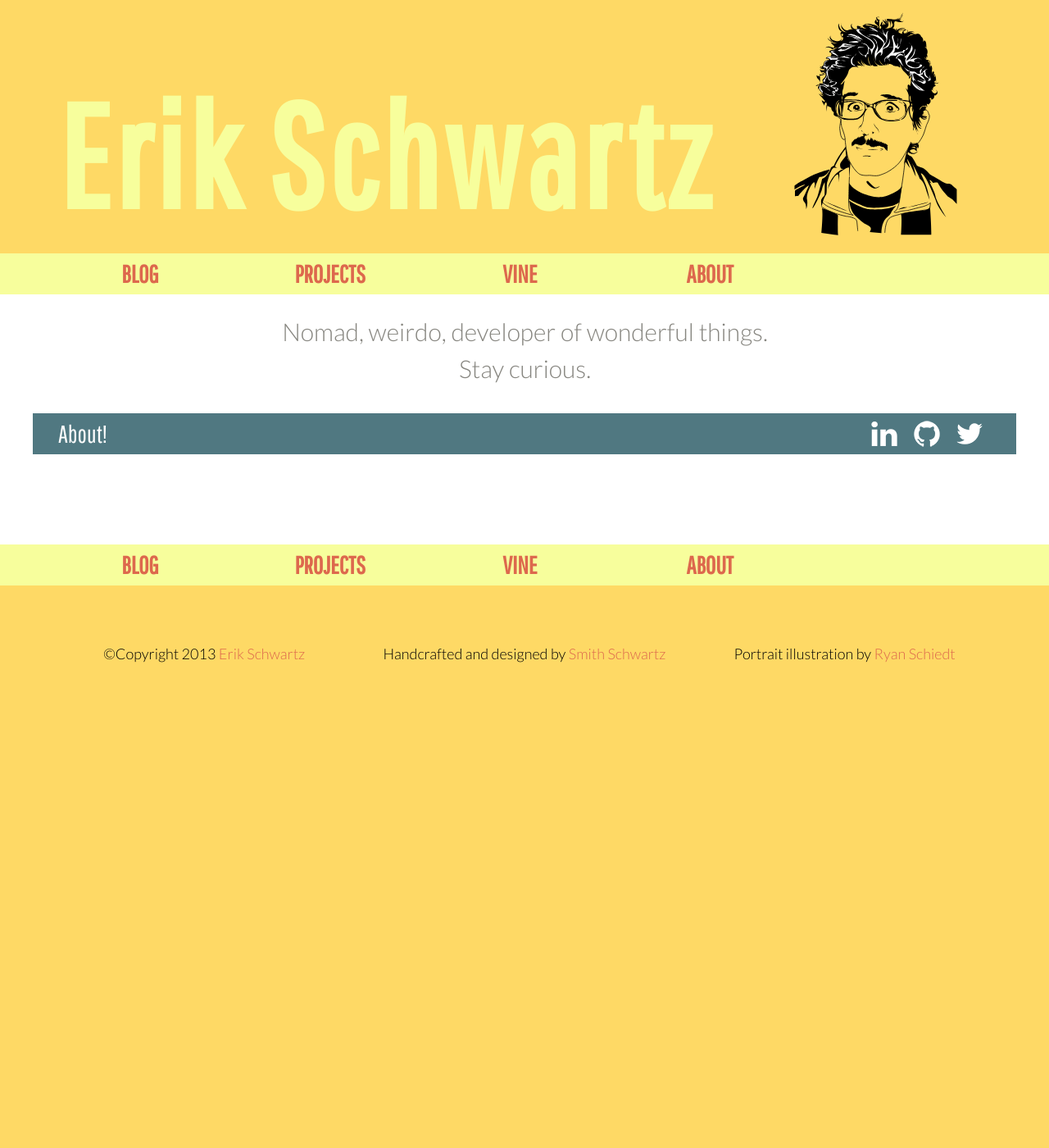
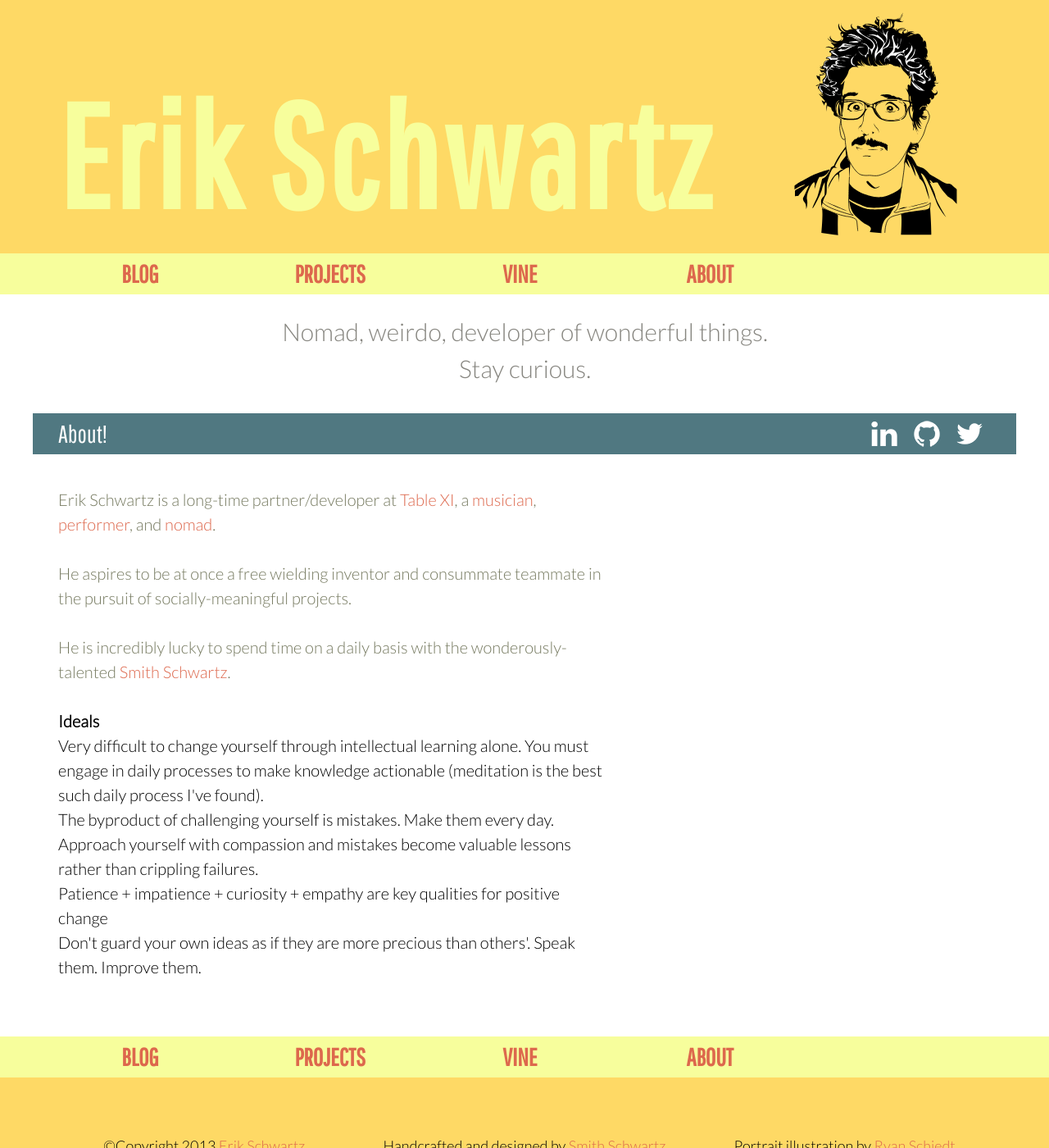
Before and after one commit to eeeschwartz/erikschwartz, a Jekyll site: the page built from about/index.html, in a window 1280 px wide and 1400 px high. Shown: the whole window at 82% size. Built offline with Jekyll 4.4.1, drawn with Linux system fonts in a browser that asks for light colours.

Commit message:
First pass at bio

```diff
--- a/about/index.html
+++ b/about/index.html
@@ -2,3 +2,24 @@
 layout: default
 title: About!
 ---
+<p>Erik Schwartz is a long-time partner/developer at
+ <a href="http://www.tablexi.com/who-we-are/team/erik-schwartz">Table XI</a>,
+ a <a href="http://eeeschwartz.github.io/voltage/index.html">musician</a>,
+ <a href="http://www.secondcity.com/">performer</a>,
+ and <a href="http://schwartzography.com/">nomad</a>.
+</p>
+<p>
+ He aspires to be at once a free wielding inventor and consummate teammate in the pursuit of socially-meaningful projects.
+</p>
+
+<p>
+He is incredibly lucky to spend time on a daily basis with the wonderously-talented <a href="http://smithschwartz.com">Smith Schwartz</a>.
+<p>
+
+<h3>Ideals</h3>
+<ul>
+<li>Very difficult to change yourself through intellectual learning alone. You must engage in daily processes to make knowledge actionable (meditation is the best such daily process I've found).</li>
+<li>The byproduct of challenging yourself is mistakes. Make them every day. Approach yourself with compassion and mistakes become valuable lessons rather than crippling failures.</li>
+<li>Patience + impatience + curiosity + empathy are key qualities for positive change</li>
+<li>Don't guard your own ideas as if they are more precious than others'. Speak them. Improve them.</li>
+<ul>
```
